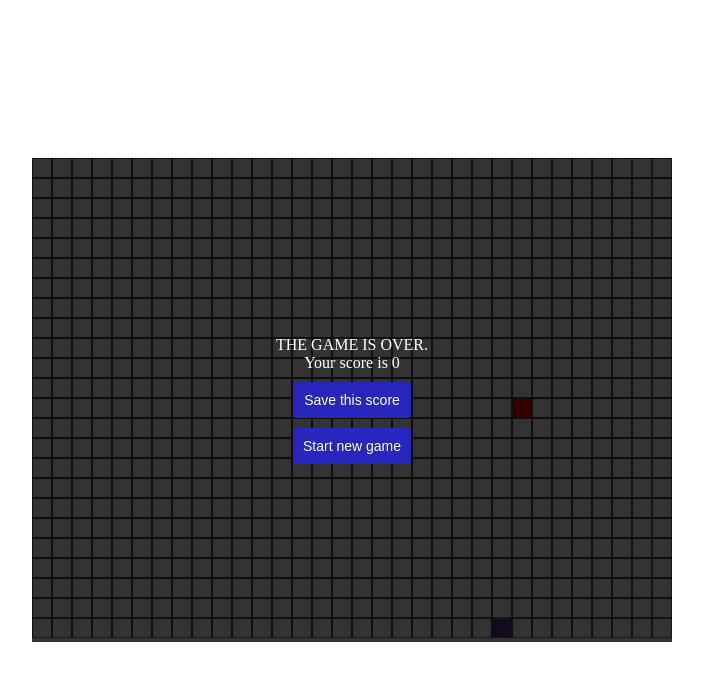
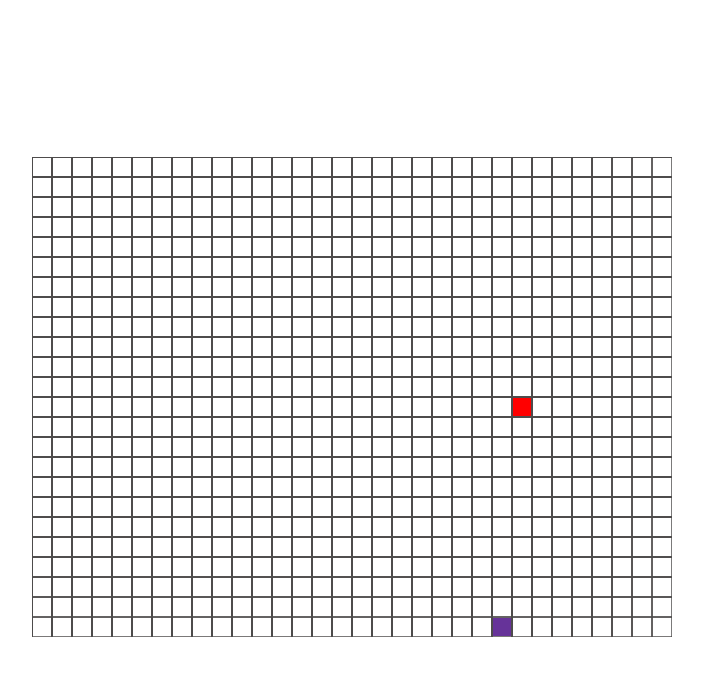
Before and after one commit to fargelus/snake-game, a React app: page / in a window 1280 px wide. Shown: the top 680 px of the page, without its empty margins (288-991 px from the left). Built offline with nearby package versions, Linux system fonts and the light colour scheme.

Commit message:
Score passed to EndGame component

```diff
--- a/src/js/views/snake.js
+++ b/src/js/views/snake.js
@@ -45,6 +45,10 @@ class Snake extends Figure {
 
   stop() {
     this._clearMoveIntervalID();
+  }
+
+  getSize() {
+    return this.getAllCoords().length - 1;
   }
 
   _clearMoveIntervalID() {
--- a/src/jsx/components/endgame.jsx
+++ b/src/jsx/components/endgame.jsx
@@ -1,32 +1,19 @@
 import React from 'react';
 import PropTypes from 'prop-types';
 
-class EndGame extends React.Component {
-  constructor(props) {
-    super(props);
 
-    this.rootStyle = {
+const EndGame = (props) => {
+  const baseParentStyle = {
     position: 'absolute',
+    height: '100%',
     width: '100%',
-      height: '100%',
-      left: '0',
-      top: '0',
+    left: 0,
+    top: 0,
     color: 'white',
-      display: 'flex',
-      alignItems: 'center',
-      flexDirection: 'column',
-      justifyContent: 'center',
     background: 'rgba(0, 0, 0, 0.8)',
   };
 
-    this.btnWrapperStyle = {
-      display: 'flex',
-      flexDirection: 'column',
-    };
-
-    this.btnStyle = {
-      display: 'block',
-      marginTop: '10px',
+  const btnStyle = {
     padding: '10px',
     border: '0',
     background: '#2727bd',
@@ -34,25 +21,32 @@ class EndGame extends React.Component {
     borderRadius: '3px',
     fontSize: '14px',
     cursor: 'pointer',
+    fontStyle: 'italic',
+    textTransform: 'capitalize',
+    letterSpacing: '0.8px',
   };
-  }
 
-  render() {
   return (
-      <div style={this.rootStyle}>
-        <div style={{textTransform: 'uppercase'}}>The game is over.</div>
-        <div>Your score is {this.props.score}</div>
-        <div style={this.btnWrapperStyle}>
-          <button style={this.btnStyle}>Save this score</button>
-          <button style={this.btnStyle}>Start new game</button>
+    <div className="d-flex flex-column justify-content-center align-items-center"
+    style={baseParentStyle}>
+        <div style={{textTransform: 'uppercase'}}>Game Over.</div>
+        <div>Your score is {props.score}</div>
+        <div className="d-flex flex-column mt-2">
+          <div className="d-flex">
+            <button className="d-block" style={btnStyle}>Save this score</button>
+            <button className="d-block ml-3" style={btnStyle}>View scoreboard</button>
+          </div>
+
+          <button className="d-block mt-2 align-self-center" style={btnStyle}>Start new game</button>
         </div>
       </div>
     );
-  }
-}
+};
+
 
 EndGame.propTypes = {
   score: PropTypes.string.isRequired,
 };
 
+
 export default EndGame;
--- a/src/jsx/components/game.jsx
+++ b/src/jsx/components/game.jsx
@@ -28,6 +28,7 @@ class Game extends React.Component {
       height: this._height
     };
     this._rules = new Rules(rulesParams);
+    this._score = 0;
 
     /*
        Змейке задаем нач.координаты.
@@ -52,6 +53,8 @@ class Game extends React.Component {
       left: '50%',
       transform: 'translate(-50%, -50%)',
     };
+
+    this._gameOver = false;
   }
 
   _initFood() {
@@ -85,23 +88,15 @@ class Game extends React.Component {
 
   _handleGameRules() {
     this._rules._check();
-    const isOver = this._rules._getGameOverIndicator();
-    if (isOver) {
-      this._gameIsOver();
+    this._gameOver = this._rules._getGameOverIndicator();
+    if (this._gameOver) {
+      this._endCurrentGame();
     }
+    this._score = this._snake.getSize();
   }
 
-  _gameIsOver() {
+  _endCurrentGame() {
     this._snake.stop();
-
-    alert('Game is over!');
-
-    this._initSnake();
-    this._food.replace();
-    this._rules._update({
-      food: this._food,
-      snake: this._snake,
-    });
   }
 
   _initViews() {
@@ -135,8 +130,8 @@ class Game extends React.Component {
 
   render() {
     return (<section style={this._style}>
-                <Grid {...this._gridProps}/>
-                <EndGame score="0"/>
+              <Grid {...this._gridProps}/>
+              {this._gameOver ? <EndGame score={this._score}/> : null}
             </section>);
   }
 }
```
Also changed, not shown: index.ejs. Lines whose indentation alone changed are shown as unchanged.
